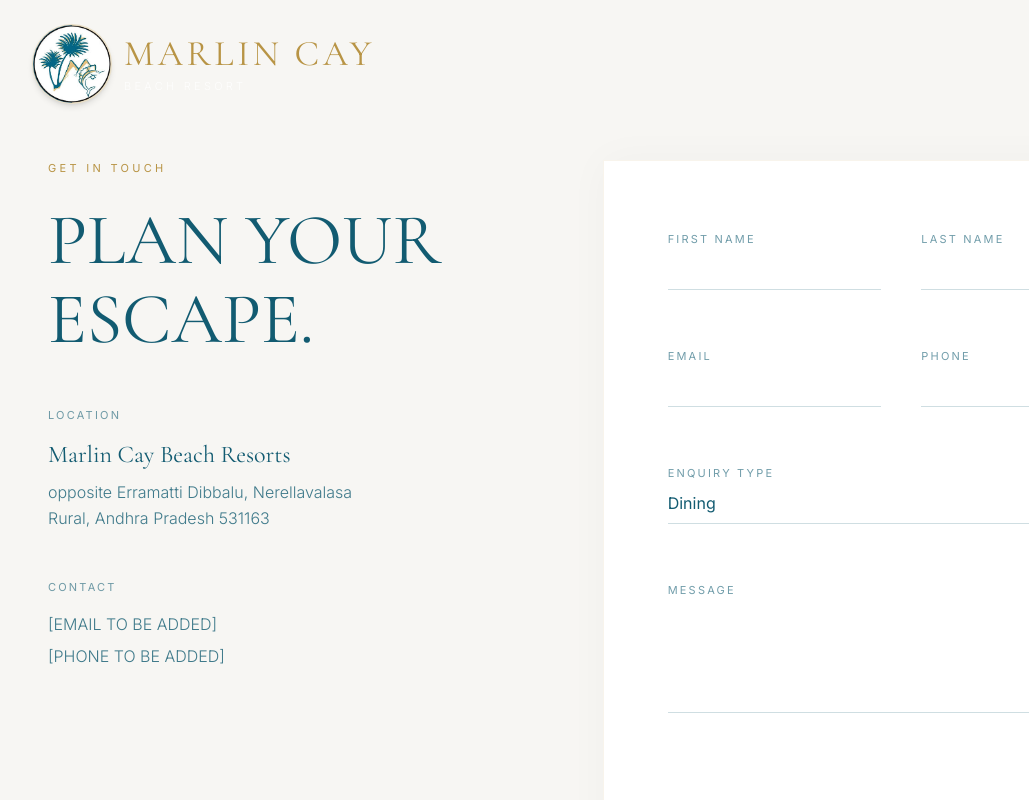
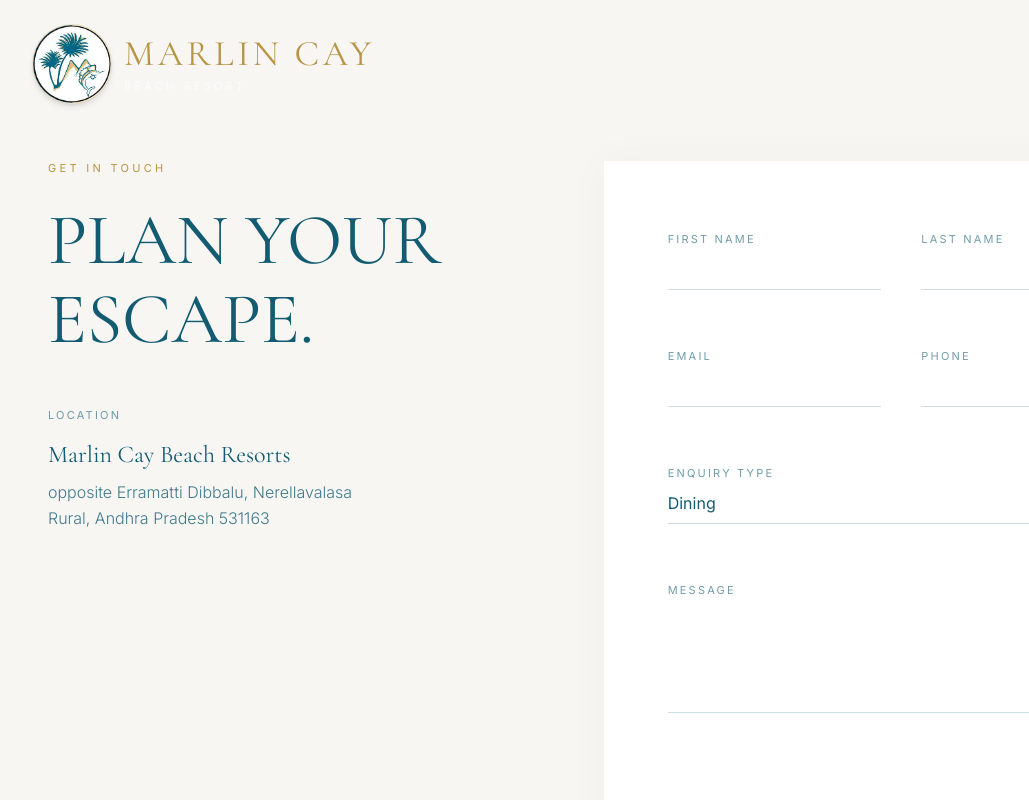
Before and after one commit to marlincay222-dev/marlincay, a Next.js app: page /contact in a window 1280 px wide. Shown: the top 800 px of the page, without its empty margins (16-1045 px from the left). Built offline with nearby package versions, Linux system fonts and the light colour scheme.

Commit message:
Remove dummy contact info from contact page

```diff
--- a/app/contact/page.tsx
+++ b/app/contact/page.tsx
@@ -74,11 +74,7 @@
                   <p className="text-charcoal/80 font-light mt-2 max-w-xs leading-relaxed">{siteConfig.location}</p>
                 </div>
 
-                <div>
-                  <h3 className="text-[11px] uppercase tracking-[0.2em] text-charcoal/60 mb-4">Contact</h3>
-                  <p className="font-light text-charcoal/80 hover:text-gold transition-colors block mb-2 cursor-pointer">{siteConfig.contact.email}</p>
-                  <p className="font-light text-charcoal/80 hover:text-gold transition-colors block cursor-pointer">{siteConfig.contact.phone}</p>
-                </div>
+
               </div>
             </motion.div>
           </div>
```
